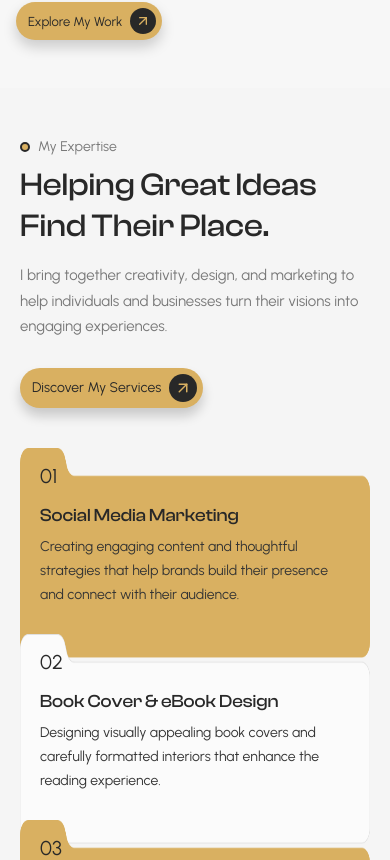
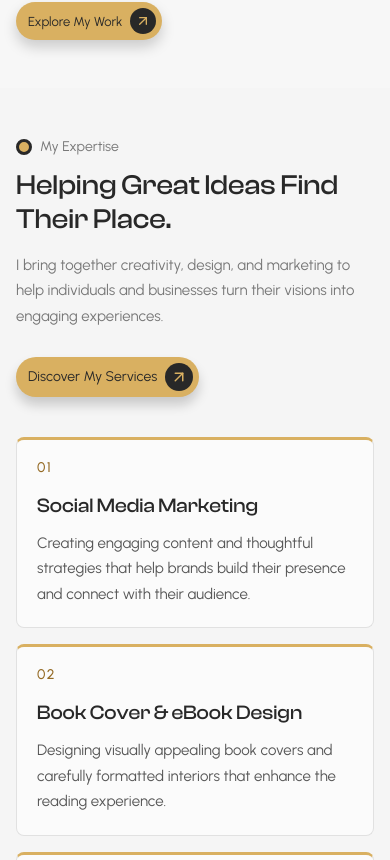
Before and after one commit to BemBexLab/megan-manicom, a Next.js app: page /about in a window 390 px wide. Shown: the part 1844-2704 px from the top of the page. Built offline with nearby package versions, Linux system fonts and the light colour scheme.

Commit message:
Updated: MyExpertie.tsx responsive patches

```diff
--- a/components/MyExpertise.tsx
+++ b/components/MyExpertise.tsx
@@ -1,6 +1,6 @@
 "use client";
 
-import { useLayoutEffect, useRef } from "react";
+import { useLayoutEffect, useRef, type CSSProperties } from "react";
 import gsap from "gsap";
 import { ScrollTrigger } from "gsap/ScrollTrigger";
 import Link from "next/link";
@@ -39,14 +39,20 @@ export default function MyExpertise() {
     gsap.registerPlugin(ScrollTrigger);
     const media = gsap.matchMedia();
 
-    media.add("(prefers-reduced-motion: no-preference)", () => {
+    media.add({
+      desktop: "(min-width: 1200px)",
+      motion: "(prefers-reduced-motion: no-preference)",
+    }, (mediaContext) => {
+      if (!mediaContext.conditions?.motion) return;
+      const isDesktop = mediaContext.conditions.desktop;
       const context = gsap.context(() => {
         section.querySelectorAll<HTMLElement>("[data-expertise-card]").forEach((card) => {
           gsap.fromTo(
             card,
-            { x: 48, autoAlpha: 0 },
+            { x: isDesktop ? 48 : 0, y: isDesktop ? 0 : 16, autoAlpha: 0 },
             {
               x: 0,
+              y: 0,
               autoAlpha: 1,
               duration: 0.7,
               ease: "power3.out",
@@ -71,29 +77,29 @@ export default function MyExpertise() {
     <section
       ref={sectionRef}
       aria-labelledby="expertise-title"
-      className="section-spacing w-full overflow-x-clip bg-[#F5F5F5] px-5 sm:px-8 lg:px-[5%]"
+      className="section-spacing w-full min-w-0 bg-[#F5F5F5] px-4 sm:px-6 min-[75rem]:overflow-x-clip min-[75rem]:px-[5%]"
     >
-      <div className="mx-auto w-full max-w-[1420px] lg:[container-type:inline-size]">
-        <div className="grid grid-cols-1 items-start gap-10 sm:gap-12 lg:grid-cols-2 lg:gap-x-[1.2%] lg:gap-y-0">
-          <div className="min-w-0">
-            <div className="flex items-center gap-2 lg:gap-[0.85cqw]">
+      <div className="mx-auto w-full max-w-[1420px] min-[75rem]:[container-type:inline-size]">
+        <div className="grid grid-cols-1 items-start gap-10 sm:gap-12 min-[75rem]:grid-cols-2 min-[75rem]:gap-x-[1.2%] min-[75rem]:gap-y-0">
+          <div className="min-w-0 max-w-[42rem] min-[75rem]:max-w-none">
+            <div className="flex items-center gap-2 min-[75rem]:gap-[0.85cqw]">
               <span
                 aria-hidden="true"
-                className="h-2.5 w-2.5 shrink-0 rounded-full border-2 border-[#282828] bg-[#D9B061] lg:h-[0.94cqw] lg:w-[0.94cqw]"
+                className="h-4 w-4 shrink-0 rounded-full border-3 border-[#282828] bg-[#D9B061]"
               />
-              <span className="urbanist text-sm leading-[1.5] text-[#777777] lg:text-[clamp(12px,1.13cqw,16px)]">
+              <span className="urbanist text-sm leading-[1.5] text-[#777777] min-[75rem]:text-[clamp(12px,1.13cqw,16px)]">
                 My Expertise
               </span>
             </div>
 
             <h2
               id="expertise-title"
-              className="clash-display mt-2 text-[2rem] font-medium leading-[1.28] text-[#282828] sm:text-[2.5rem] lg:mt-[0.7cqw] lg:text-[clamp(32px,3.56cqw,51px)]"
+              className="clash-display mt-3 break-words text-[clamp(1.75rem,5vw,2.5rem)] font-medium leading-[1.2] text-[#282828] min-[75rem]:mt-[0.7cqw] min-[75rem]:text-[clamp(32px,3.56cqw,51px)]"
             >
               Helping Great Ideas Find Their Place.
             </h2>
 
-            <p className="urbanist mt-4 text-[15px] leading-[1.7] text-[#777777] lg:mt-[1.32cqw] lg:text-[clamp(12px,1.17cqw,17px)]">
+            <p className="urbanist mt-4 text-[15px] leading-[1.7] text-[#777777] min-[75rem]:mt-[1.32cqw] min-[75rem]:text-[clamp(12px,1.17cqw,17px)]">
               I bring together creativity, design, and marketing to help
               individuals and businesses turn their visions into engaging
               experiences.
@@ -101,14 +107,14 @@ export default function MyExpertise() {
 
             <Link
               href="/work"
-              className="urbanist mt-7 inline-flex w-fit items-center gap-2 rounded-full bg-[#D9B061] py-1.5 pl-3 pr-1.5 text-sm text-[#282828] shadow-[0_8px_12px_rgba(0,0,0,0.18)] transition-all duration-200 hover:bg-accent-hover hover:shadow-[0_11px_17px_rgba(0,0,0,0.2)] focus-visible:outline-2 focus-visible:outline-offset-4 focus-visible:outline-[#282828] lg:mt-[2.35cqw] lg:gap-[0.66cqw] lg:py-[0.56cqw] lg:pl-[1.13cqw] lg:pr-[0.56cqw] lg:text-[clamp(12px,1.13cqw,16px)]"
+              className="urbanist mt-7 inline-flex w-fit max-w-full items-center gap-2 rounded-full bg-[#D9B061] py-1.5 pl-3 pr-1.5 text-sm text-[#282828] shadow-[0_8px_12px_rgba(0,0,0,0.18)] transition-all duration-200 hover:bg-accent-hover hover:shadow-[0_11px_17px_rgba(0,0,0,0.2)] focus-visible:outline-2 focus-visible:outline-offset-4 focus-visible:outline-[#282828] min-[75rem]:mt-[2.35cqw] min-[75rem]:gap-[0.66cqw] min-[75rem]:py-[0.56cqw] min-[75rem]:pl-[1.13cqw] min-[75rem]:pr-[0.56cqw] min-[75rem]:text-[clamp(12px,1.13cqw,16px)]"
             >
               Discover My Services
-              <span className="flex h-7 w-7 shrink-0 items-center justify-center rounded-full bg-[#282828] text-[#D9B061] lg:h-[2.63cqw] lg:w-[2.63cqw]">
+              <span className="flex h-7 w-7 shrink-0 items-center justify-center rounded-full bg-[#282828] text-[#D9B061] min-[75rem]:h-[2.63cqw] min-[75rem]:w-[2.63cqw]">
                 <FiArrowUpRight
                   aria-hidden="true"
                   size={18}
-                  className="lg:h-[1.69cqw] lg:w-[1.69cqw]"
+                  className="min-[75rem]:h-[1.69cqw] min-[75rem]:w-[1.69cqw]"
                 />
               </span>
             </Link>
@@ -116,27 +122,27 @@ export default function MyExpertise() {
 
           <ol
             aria-label="Areas of expertise"
-            className="isolate min-w-0 list-none"
+            className="isolate grid w-full min-w-0 list-none grid-cols-1 gap-4 sm:grid-cols-2 sm:gap-5 min-[75rem]:block"
           >
             {expertise.map((item, index) => (
               <li
                 key={item.number}
                 data-expertise-card
-                className="relative min-h-[210px] bg-[length:100%_100%] bg-no-repeat px-5 pb-12 pt-4 [&:not(:first-child)]:-mt-6 sm:min-h-[220px] sm:px-7 lg:min-h-[15.96cqw] lg:px-[2.04cqw] lg:pb-[3.75cqw] lg:pt-[1.16cqw] lg:[&:not(:first-child)]:-mt-[3cqw]"
+                className="relative min-w-0 rounded-lg border border-[#E1E1E1] border-t-[3px] border-t-[#D9B061] bg-[#FBFBFB] p-5 sm:p-6 min-[75rem]:min-h-[15.96cqw] min-[75rem]:rounded-none min-[75rem]:border-0 min-[75rem]:bg-transparent min-[75rem]:bg-[length:100%_100%] min-[75rem]:bg-no-repeat min-[75rem]:px-[2.04cqw] min-[75rem]:pb-[3.75cqw] min-[75rem]:pt-[1.16cqw] min-[75rem]:[background-image:var(--expertise-background)] min-[75rem]:[&:not(:first-child)]:-mt-[3cqw]"
                 style={{
-                  backgroundImage: `url("${index % 2 === 0 ? "/Union.webp" : "/Union%20(1).webp"}")`,
-                }}
+                  "--expertise-background": `url("${index % 2 === 0 ? "/Union.webp" : "/Union%20(1).webp"}")`,
+                } as CSSProperties}
               >
                 <span
                   aria-hidden="true"
-                  className="urbanist block text-xl leading-[1.2] text-[#282828] lg:pl-[0.55cqw] lg:text-[clamp(18px,1.88cqw,27px)]"
+                  className="urbanist block text-sm font-medium leading-[1.2] tracking-widest text-[#946A24] min-[75rem]:pl-[0.55cqw] min-[75rem]:text-[clamp(18px,1.88cqw,27px)] min-[75rem]:font-normal min-[75rem]:tracking-normal min-[75rem]:text-[#282828]"
                 >
                   {item.number}
                 </span>
-                <h3 className="clash-display mt-4 text-lg font-medium leading-[1.3] text-[#282828] lg:mt-[1.32cqw] lg:text-[clamp(16px,1.76cqw,25px)]">
+                <h3 className="clash-display mt-4 break-words text-xl font-medium leading-[1.3] text-[#282828] min-[75rem]:mt-[1.32cqw] min-[75rem]:text-[clamp(16px,1.76cqw,25px)]">
                   {item.title}
                 </h3>
-                <p className="urbanist mt-2 text-sm leading-[1.7] text-[#333333] lg:mt-[0.94cqw] lg:text-[clamp(12px,1.17cqw,17px)]">
+                <p className="urbanist mt-3 break-words text-[15px] leading-[1.7] text-[#555555] min-[75rem]:mt-[0.94cqw] min-[75rem]:text-[clamp(12px,1.17cqw,17px)] min-[75rem]:text-[#333333]">
                   {item.text}
                 </p>
               </li>
```
